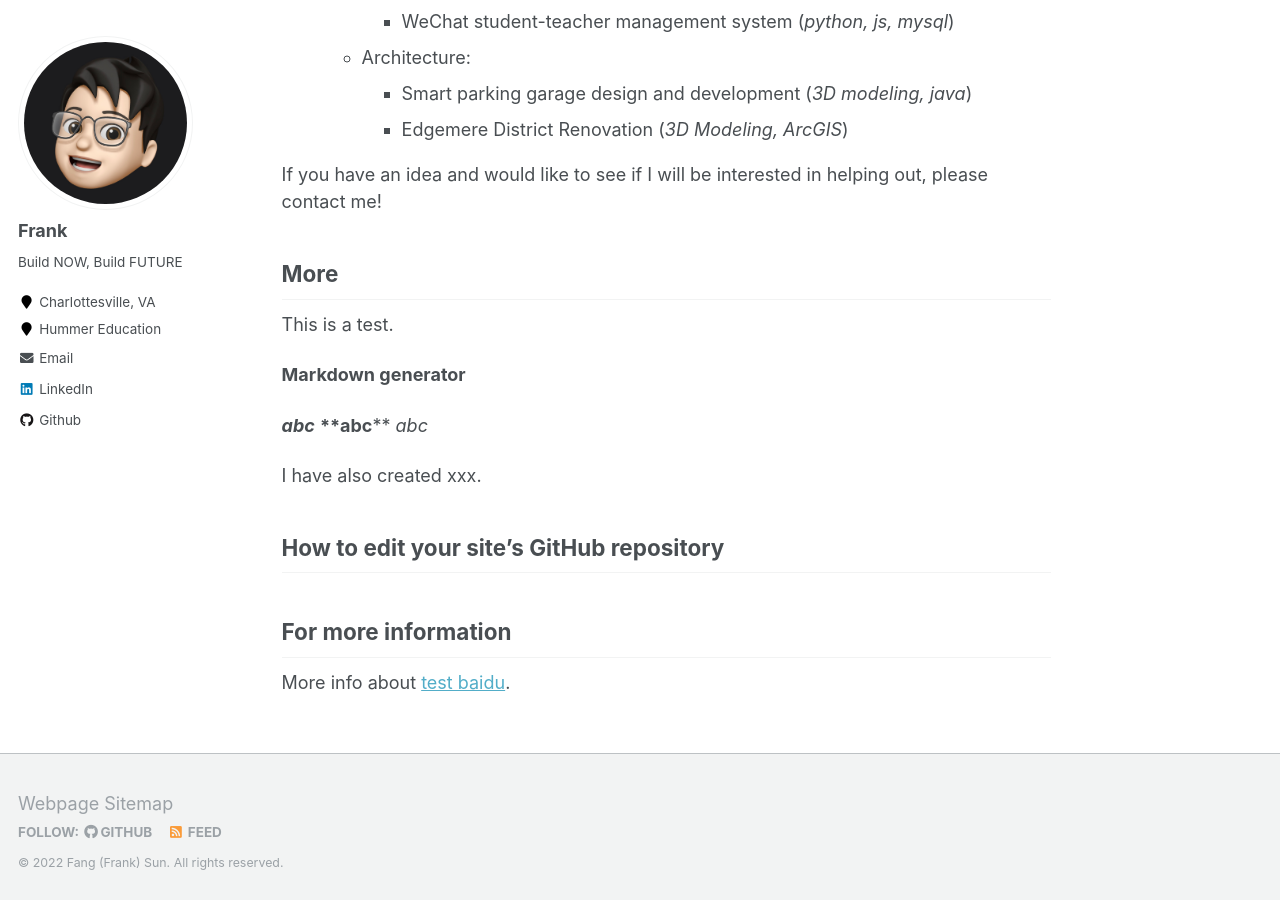
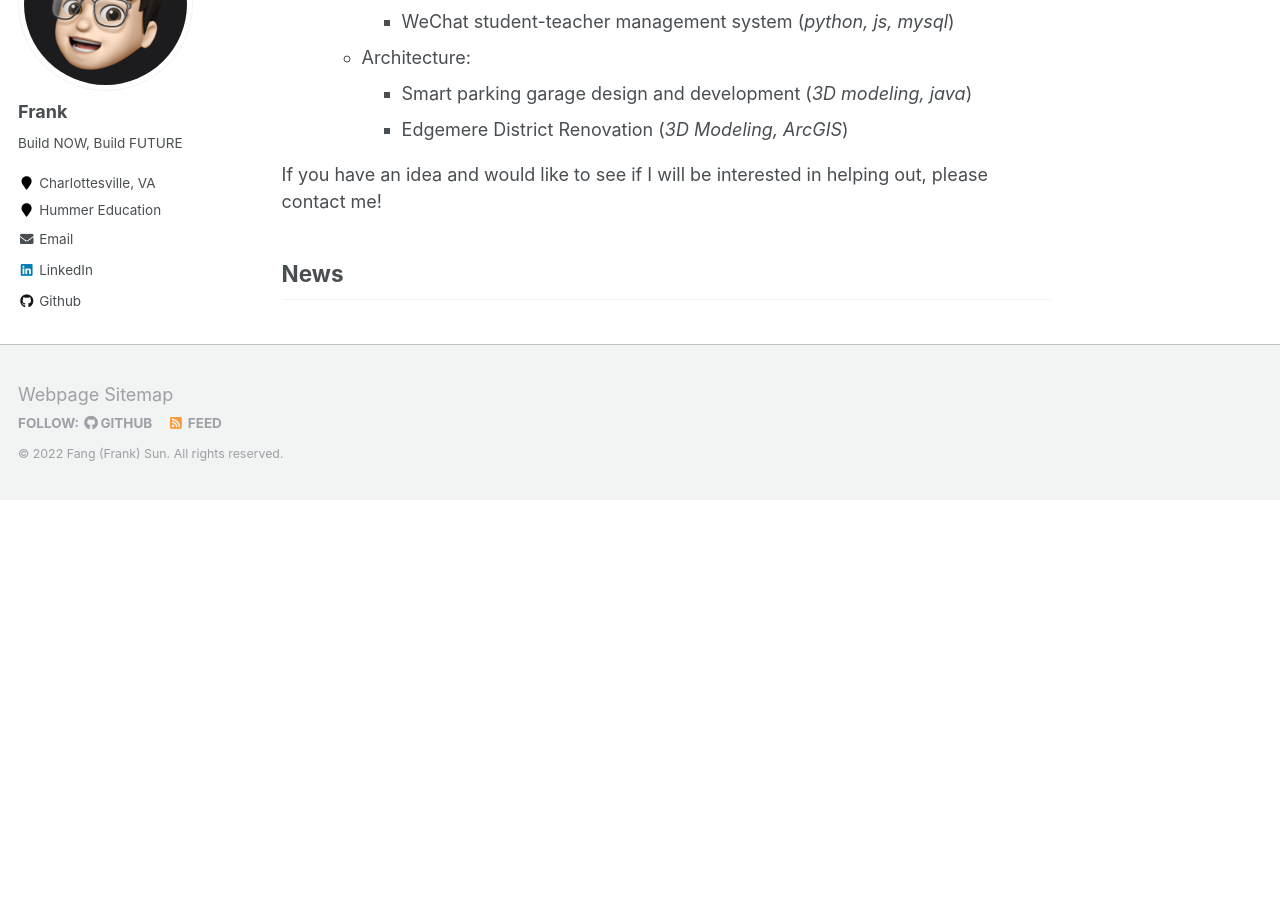
Before and after one commit to FangFrankSun/AcademicPage, a Jekyll site: the page built from _pages/about.md, in a window 1280 px wide and 900 px high, scrolled down 682 px. Built offline with Jekyll 4.4.1, drawn with Linux system fonts in a browser that asks for light colours; after the commit the page ends 1182 px from its top, so only the background shows below that.

Commit message:
Update about.md

```diff
--- a/_pages/about.md
+++ b/_pages/about.md
@@ -25,26 +25,5 @@ I am always looking for folks who are interested in aiding on ongoing or newly c
 
 If you have an idea and would like to see if I will be interested in helping out, please contact me!
 
-
-
-
-More
+News
 -----
-This is a test.
-
-**Markdown generator**
-
-***abc***
-****abc****
-*abc*
-
-I have also created xxx.
-
-
-How to edit your site's GitHub repository
-------
-
-
-For more information
-------
-More info about [test baidu](https://baidu.com).
```
